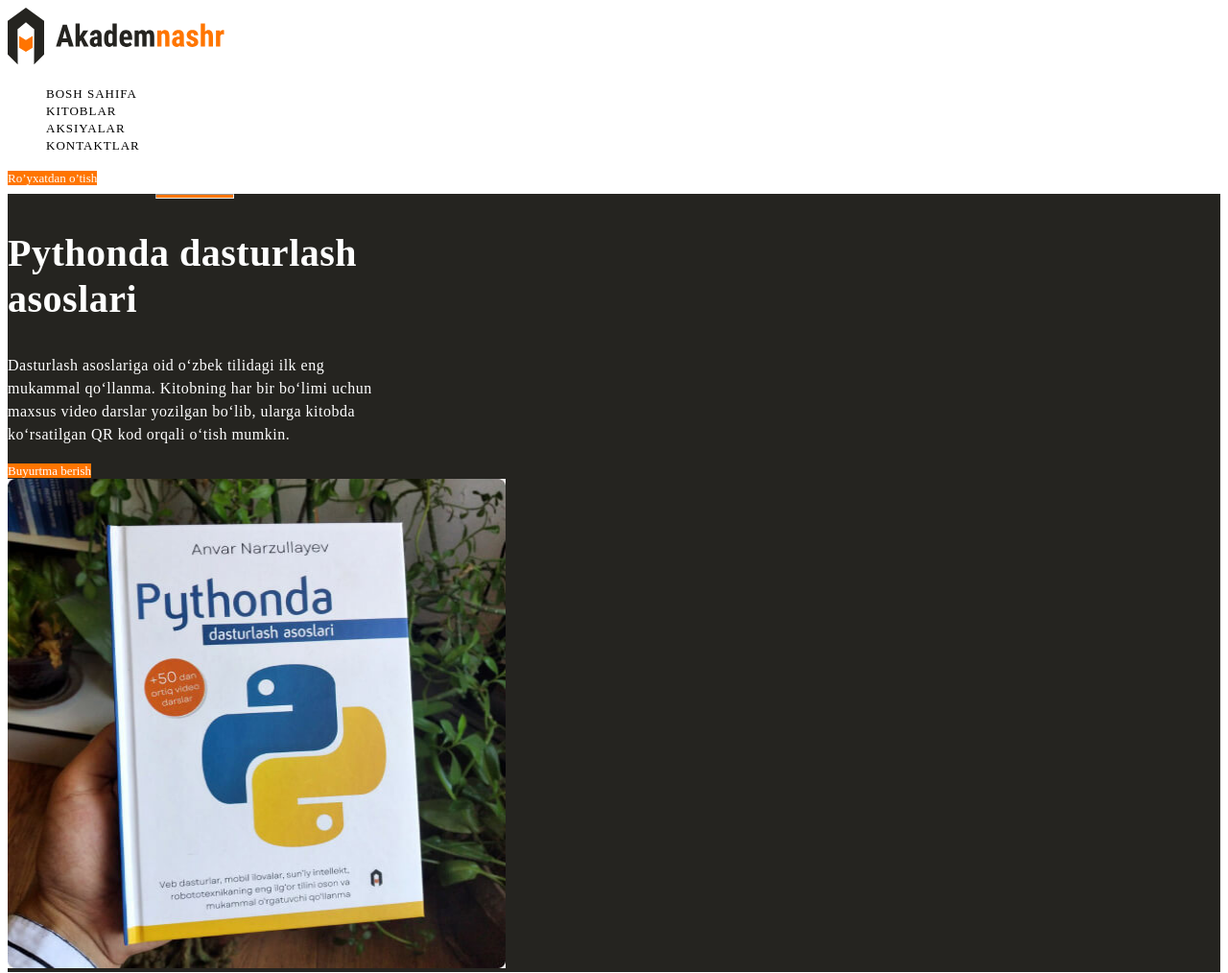
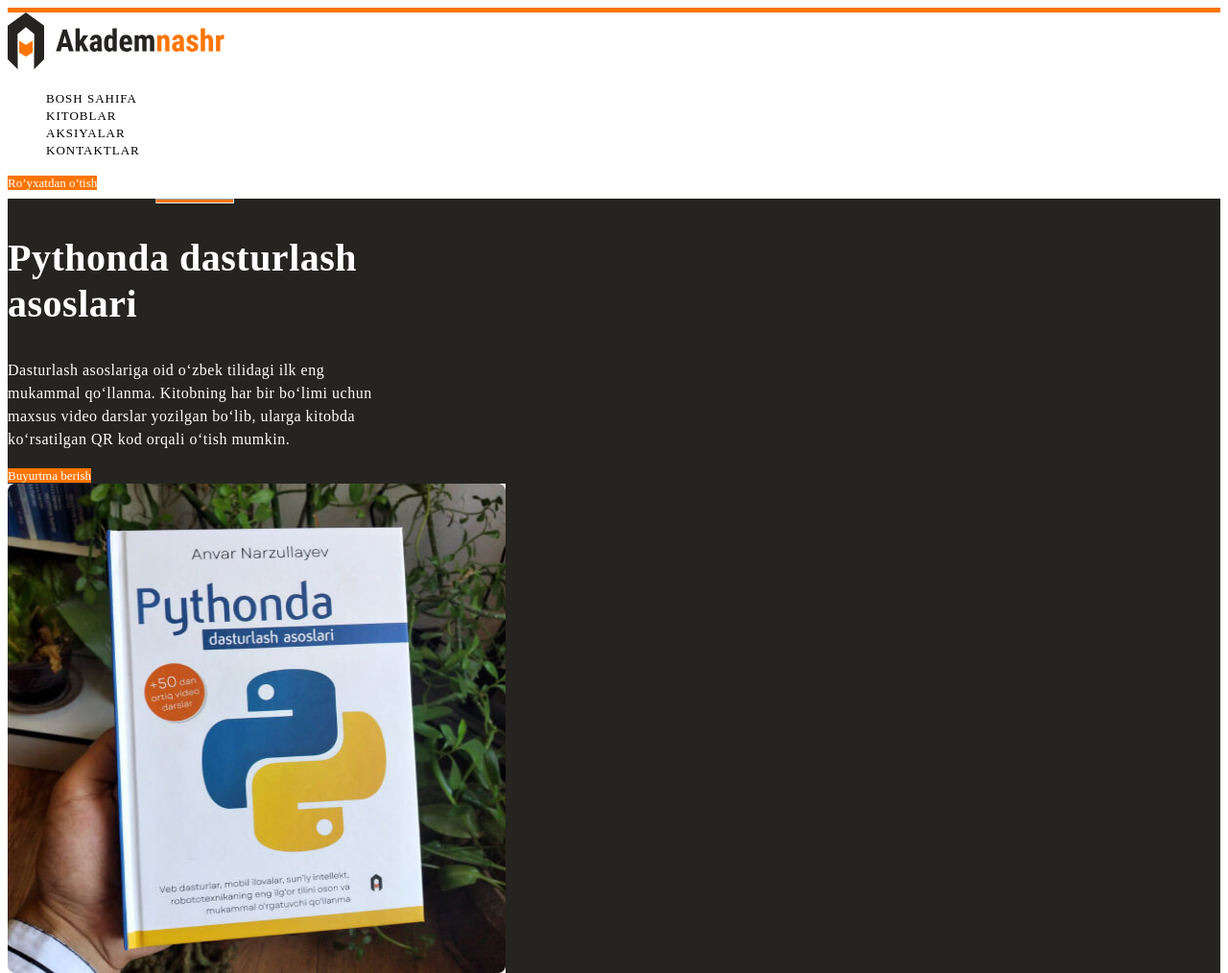
Before and after one commit to tymapuc/akademnashr-promo, a plain HTML site: page index.html in a window 1280 px wide. Shown: the top 1014 px of the page at 96% size. Drawn offline with Linux system fonts and the light colour scheme.

Commit message:
Add site-header top border

```diff
--- a/index.html
+++ b/index.html
@@ -5,6 +5,11 @@
     <meta http-equiv="X-UA-Compatible" content="IE=edge">
     <meta name="viewport" content="width=device-width, initial-scale=1.0">
     <title>Bosh sahifa - Akademnashr promo sayt</title>
+    <style>
+        header {
+            border-top: 5px solid #ff7500;
+        }
+    </style>
     <link rel="stylesheet" href="css/style.css">
 </head>
 <body>
```
